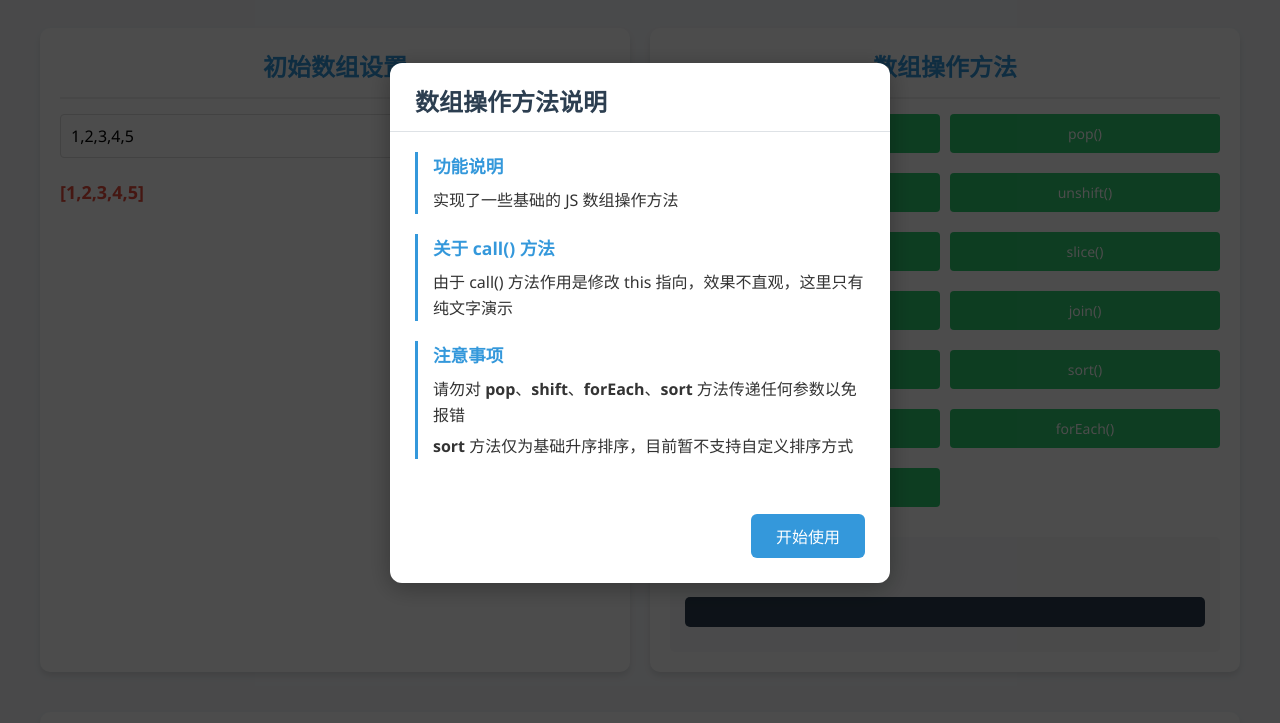
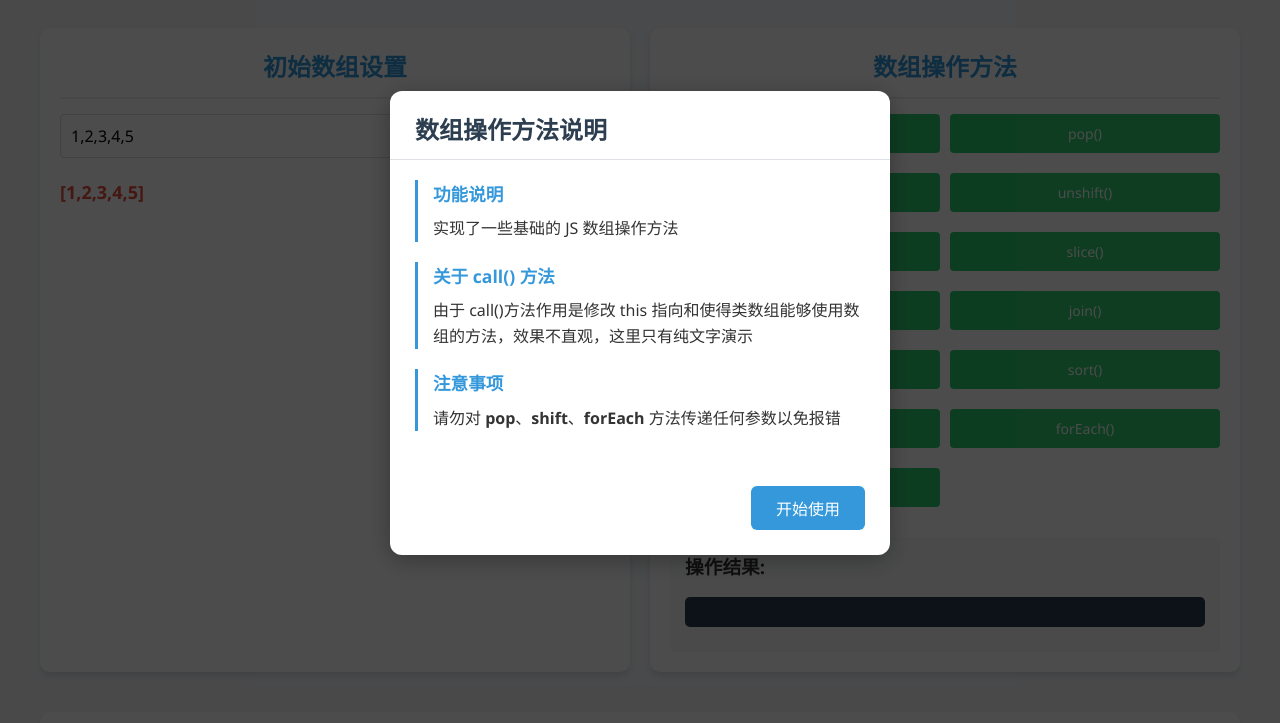
Before and after one commit to loouzhu/array-method, a plain HTML site: page index.html in a window 1280 px wide. Shown: the part 77-800 px from the top of the page. Drawn offline with nearby package versions, Linux system fonts and the light colour scheme.

Commit message:
修改提示

```diff
--- a/index.html
+++ b/index.html
@@ -76,14 +76,13 @@
         </div>
         <div class="info-item">
           <h6>关于 call() 方法</h6>
-          <p>由于 call() 方法作用是修改 this 指向，效果不直观，这里只有纯文字演示</p>
+          <p>由于 call()方法作用是修改 this 指向和使得类数组能够使用数组的方法，效果不直观，这里只有纯文字演示</p>
         </div>
         <div class="info-item">
           <h6>注意事项</h6>
           <ul style="list-style: none; padding-left: 0;">
-            <li>请勿对 <strong>pop</strong>、<strong>shift</strong>、<strong>forEach</strong>、<strong>sort</strong>
+            <li>请勿对 <strong>pop</strong>、<strong>shift</strong>、<strong>forEach</strong>
               方法传递任何参数以免报错</li>
-            <li><strong>sort</strong> 方法仅为基础升序排序，目前暂不支持自定义排序方式</li>
           </ul>
         </div>
       </div>
```
Also changed, not shown: 1 other file.
